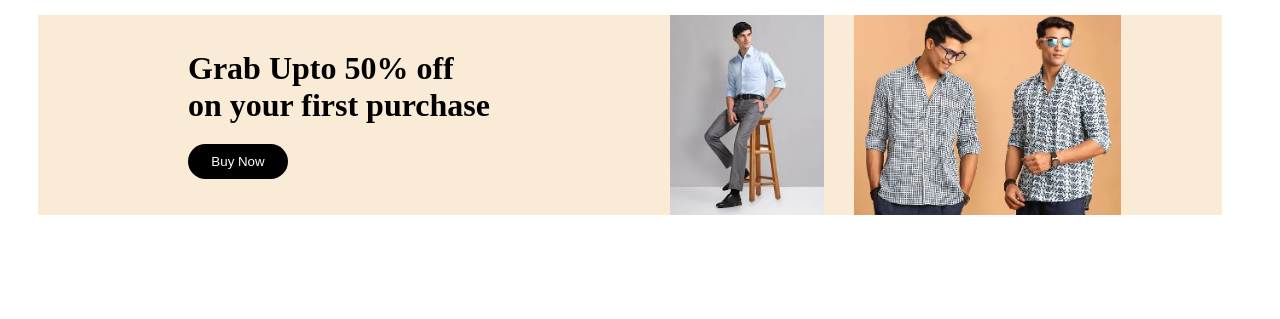
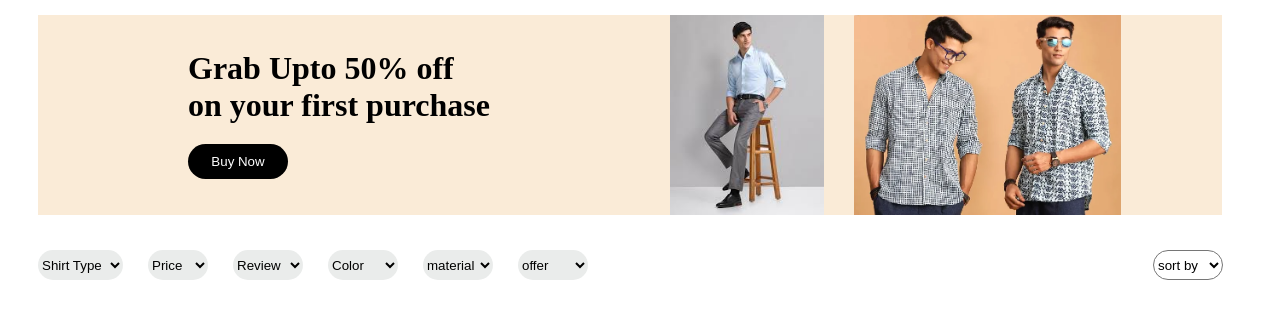
Before and after one commit to ssrithik/ecommerce, a plain HTML site: page ecommercewebsite/index.html in a window 1280 px wide. Shown: the part 63-382 px from the top of the page. Drawn offline with Linux system fonts and the light colour scheme.

Commit message:
mainpagestructure

```diff
--- a/ecommercewebsite/index.html
+++ b/ecommercewebsite/index.html
@@ -112,6 +112,76 @@
         align-items: center;
     }
 }
+#filters{
+  display: flex;
+  flex-direction: row;
+  gap: 25px;
+}
+#type{
+        margin-top:35px;
+        margin-left:30px;
+        width:85px;
+        height: 30px;
+        border-radius: 25px;
+        background-color: #eaeceb;
+        border: none;
+
+}
+#price{
+        margin-top:35px;
+
+        width:60px;
+        height: 30px;
+        border-radius: 25px;
+        background-color: #eaeceb;
+        border: none
+}
+#review{
+        margin-top:35px;
+
+        width:70px;
+        height: 30px;
+        border-radius: 25px;
+        background-color: #eaeceb;
+        border: none
+}
+#color{
+        margin-top:35px;
+
+        width:70px;
+        height: 30px;
+        border-radius: 25px;
+        background-color: #eaeceb;
+        border: none
+}
+#material{
+        margin-top:35px;
+
+        width:70px;
+        height: 30px;
+        border-radius: 25px;
+        background-color: #eaeceb;
+        border: none
+}
+#offer{
+        margin-top:35px;
+
+        width:70px;
+        height: 30px;
+        border-radius: 25px;
+        background-color: #eaeceb;
+        border: none
+}
+#sortby{
+        margin-top:35px;
+       margin-left: 540px;
+        width:70px;
+        height: 30px;
+        border-radius: 25px;
+        background-color: white;
+
+}
+
 
     </style>
 </head>
@@ -147,7 +217,58 @@
         <h1 id="off">Grab Upto 50% off <br> on your first purchase<br><button id="but">Buy Now</button></h1>
         <img src="./images/shirt.png" alt="shirt" class="ad">
         <img src="./images/shirt2.png" alt="shirt" class="ad">
+     </div>
+     <div id="filters">
+      <select id="type" name="type" required>
+        <option value="" disabled selected>Shirt Type</option>
+        <option value="slimfit">Slim Fit</option>
+        <option value="regularfit">Regular fit</option>
+        <option value="skinnyfit">Skinny fit</option>
+        <option value="athleticfit">Athletic fit</option>
+      </select>
+      <select id="price" name="price" required>
+        <option value="" disabled selected>Price</option>
+        <option value="Rs.1000">below ₹1000</option>
+        <option value="Rs.1000toRs.1500">₹1000 - ₹1500</option>
+        <option value="Rs.1500toRs.2500">₹1500 - ₹2500</option>
+        <option value="aboveRs.2500">above ₹2500</option>
+      </select>
+      <select id="review" name="review" required>
+        <option value="" disabled selected>Review</option>
+        <option value="5star">Excellent</option>
+        <option value="4star">Very good</option>
+        <option value="3star">Good</option>
+        <option value="2star">Average</option>
+        <option value="1star">Poor</option>
+      </select>
+      <select id="color" name="color" required>
+        <option value="" disabled selected>Color</option>
+        <option value="red">Red</option>
+        <option value="yellow">Yellow</option>
+        <option value="blue">Blue</option>
+        <option value="green">Green</option>
+      </select>
+      <select id="material" name="material" required>
+        <option value="" disabled selected>material</option>
+        <option value="cotton">Cotton</option>
+        <option value="polyester">Polyester</option>
+        <option value="linen">Linen</option>
+        <option value="bamboo">Bamboo</option>
+      </select>
+      <select id="offer" name="offer" required>
+        <option value="" disabled selected>offer</option>
+        <option value="75%off">75% off</option>
+        <option value="50%off">50% off</option>
+        <option value="40%off">40% off</option>
+        <option value="25%off">25% off</option>
+      </select>
+      <select id="sortby" name="sortby" required>
+        <option value="" disabled selected>sort by</option>
+        <option value="name">Name</option>
+        <option value="price">Price</option>
+        <option value="type">Type</option>
+      </select>
+     </div>
 
-     </div>
 </body>
 </html>
```
Also changed, not shown: ecommercewebsite/images/shirt3.png (added).
